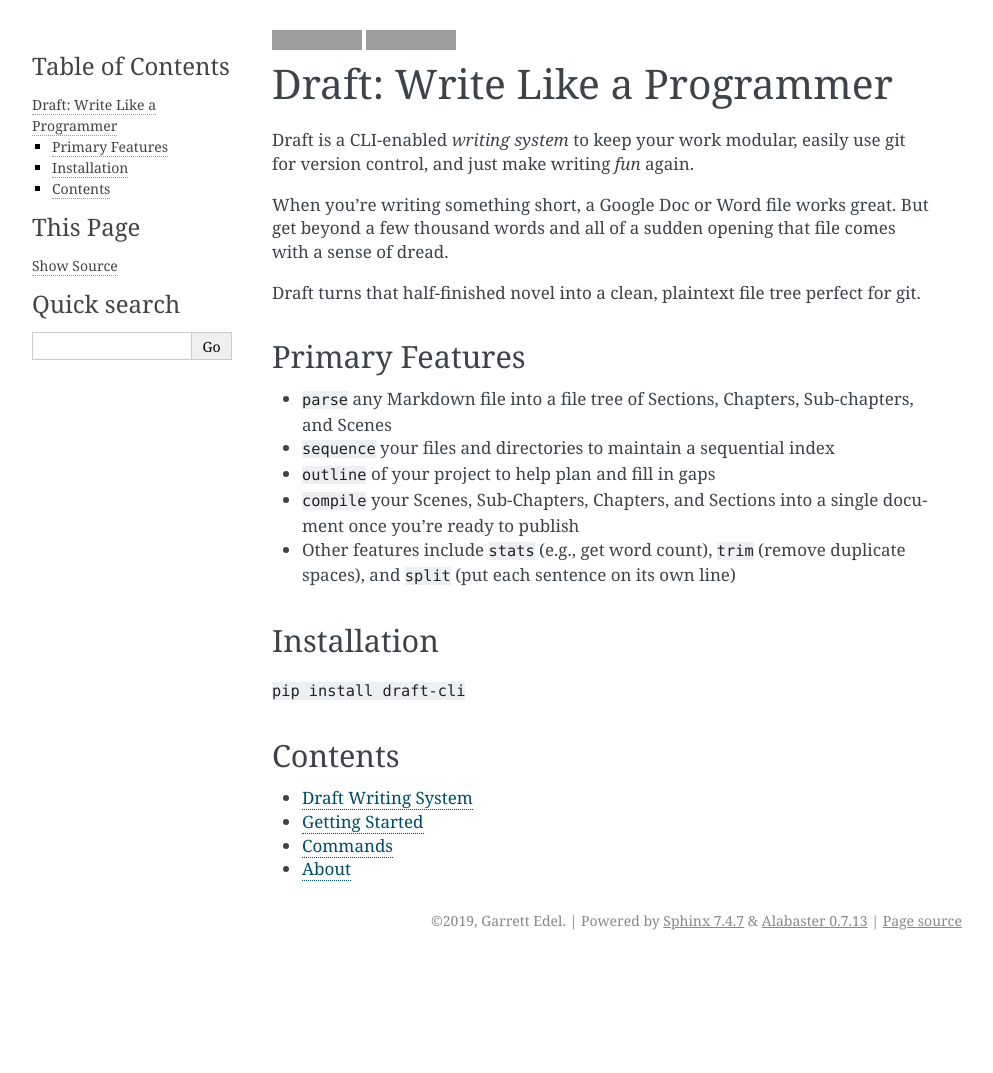
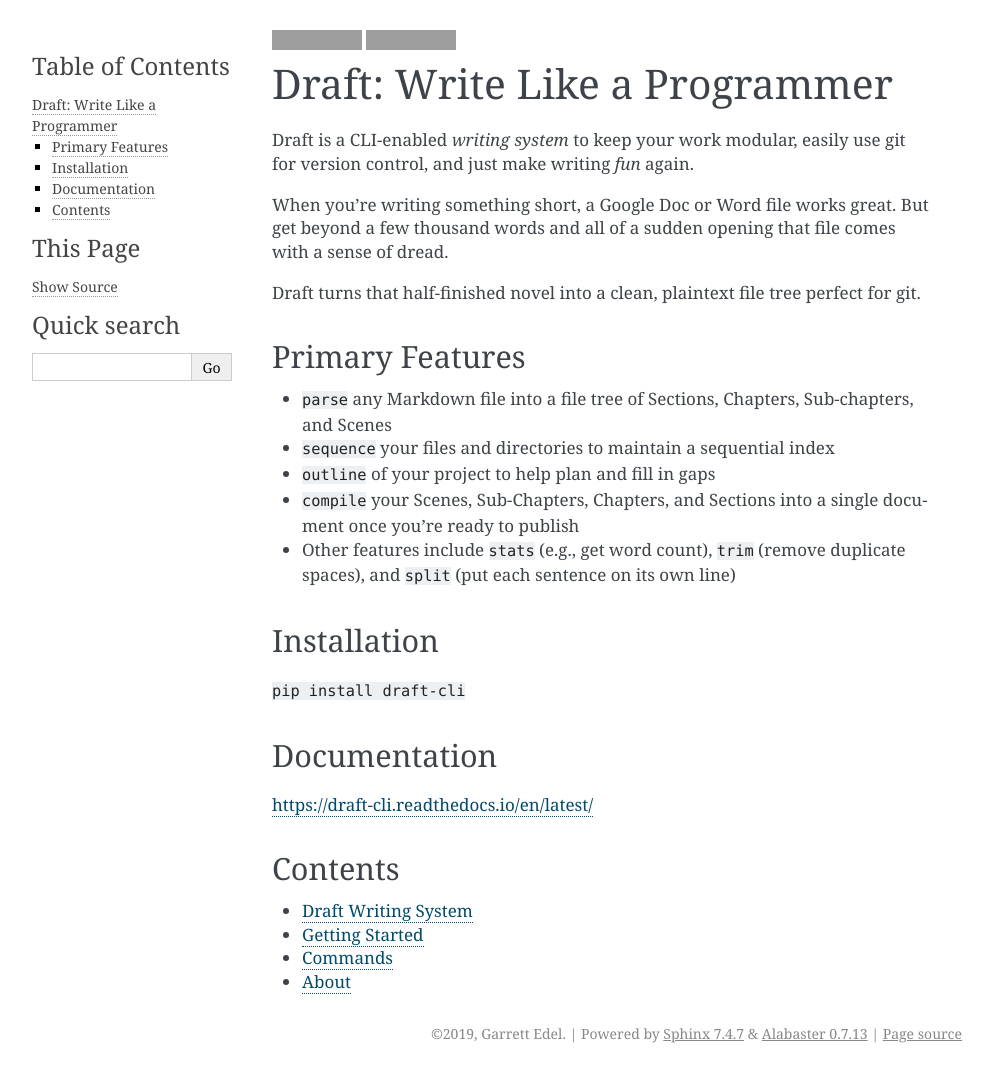
Before and after one commit to edelgm6/draft, a Sphinx documentation site: the page built from docs/source/index.rst, in a window 1280 px wide. Shown: the whole page, without its empty margins (148-1141 px from the left). Built offline with Sphinx 7.4.7, drawn with Linux system fonts in a browser that asks for light colours; before the commit the page ends 960 px from its top, so only the background shows below that; grey boxes are pictures that could not be loaded.

```diff
--- a/README.rst
+++ b/README.rst
@@ -25,3 +25,8 @@ Installation
 ------------
 
 ``pip install draft-cli``
+
+Documentation
+-------------
+
+https://draft-cli.readthedocs.io/en/latest/
--- a/docs/source/conf.py
+++ b/docs/source/conf.py
@@ -44,6 +44,7 @@ templates_path = ['_templates']
 # This pattern also affects html_static_path and html_extra_path.
 exclude_patterns = []
 
+master_doc = 'index'
 
 # -- Options for HTML output -------------------------------------------------
 
```
